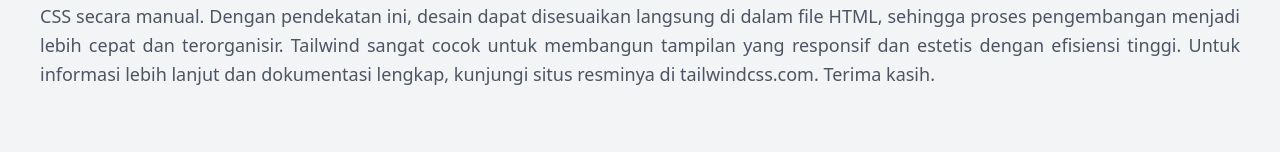
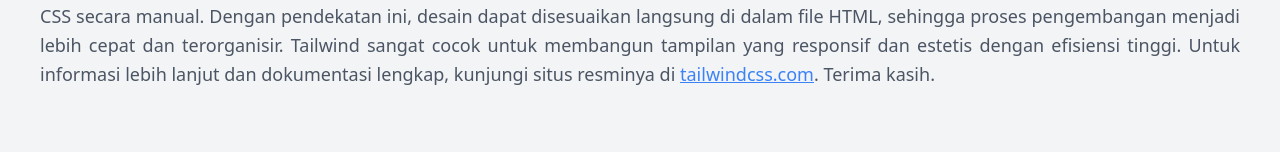
Before and after one commit to affanann/tailwind, a plain HTML site: page index.html in a window 1280 px wide. Shown: the part 638-790 px from the top of the page. Drawn offline with nearby package versions, Linux system fonts and the light colour scheme.

Commit message:
Update index.html

```diff
--- a/index.html
+++ b/index.html
@@ -43,7 +43,7 @@
           terorganisir. Tailwind sangat cocok untuk membangun tampilan yang
           responsif dan estetis dengan efisiensi tinggi. Untuk informasi lebih
           lanjut dan dokumentasi lengkap, kunjungi situs resminya di
-          <a href="https://tailwindcss.com/">tailwindcss.com</a>. Terima kasih.
+          <a href="https://tailwindcss.com/ class="class="text-blue-500 underline hover:text-blue-700">tailwindcss.com</a>. Terima kasih.
         </p>
       </section>
     </main>
```
